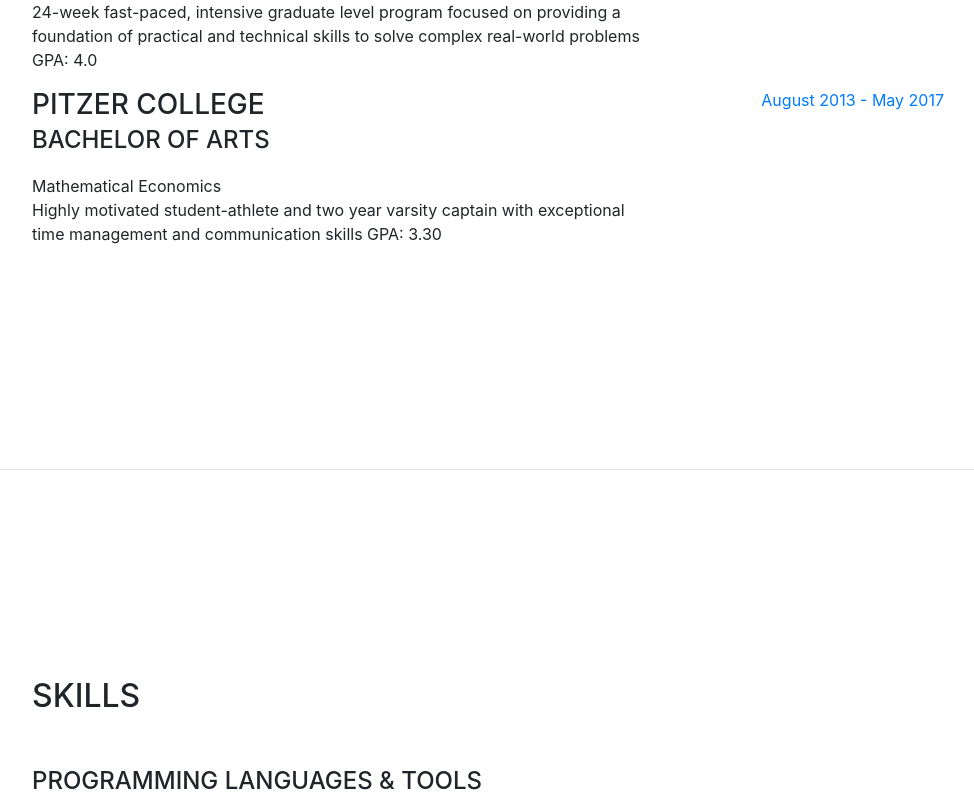
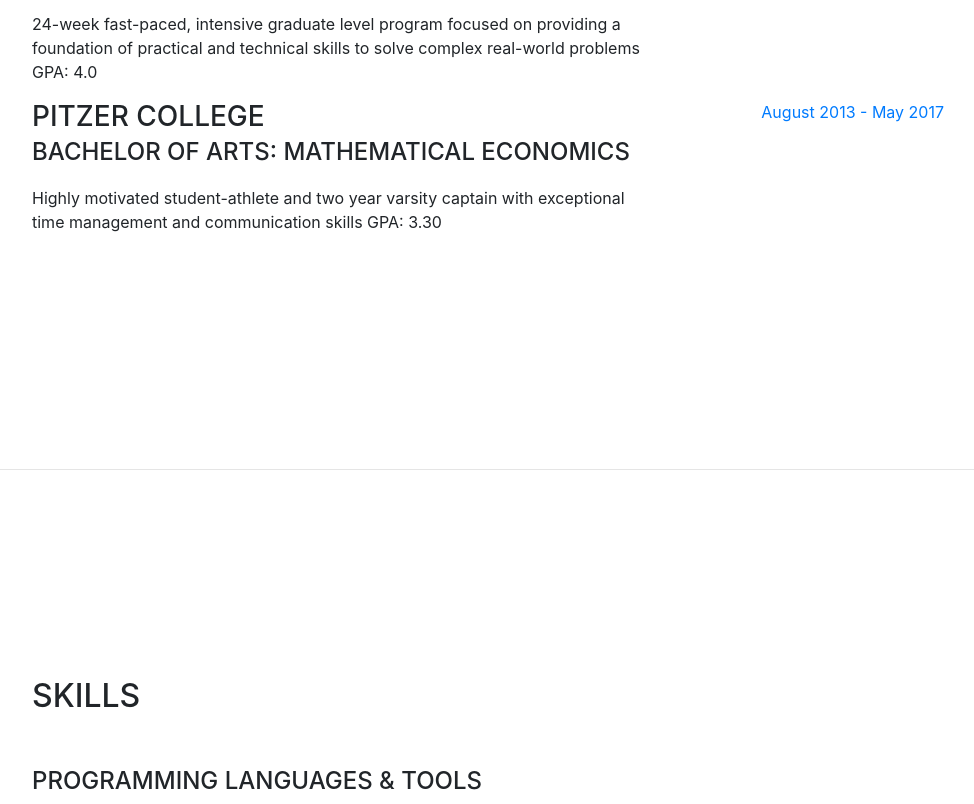
Before and after one commit to kjordan18/kjordan18.github.io, a website with bundled scripts: page index.html in a window 1280 px wide. Shown: the part 2160-2964 px from the top of the page, without its empty margins (288-1262 px from the left). Built offline with nearby package versions, Linux system fonts and the light colour scheme; a web font is replaced by a local one.

Commit message:
education adjustments

```diff
--- a/index.html
+++ b/index.html
@@ -164,8 +164,7 @@
           <div class="resume-item d-flex flex-column flex-md-row mb-5">
             <div class="resume-content mr-auto">
               <h3 class="mb-0">Pitzer College</h3>
-              <div class="subheading mb-3">Bachelor of Arts</div>
-              <div>Mathematical Economics</div>
+              <div class="subheading mb-3">Bachelor of Arts: Mathematical Economics</div>
               <p>Highly motivated student-athlete and two year varsity captain with exceptional time management and communication skills
                 GPA: 3.30</p>
             </div>
```
